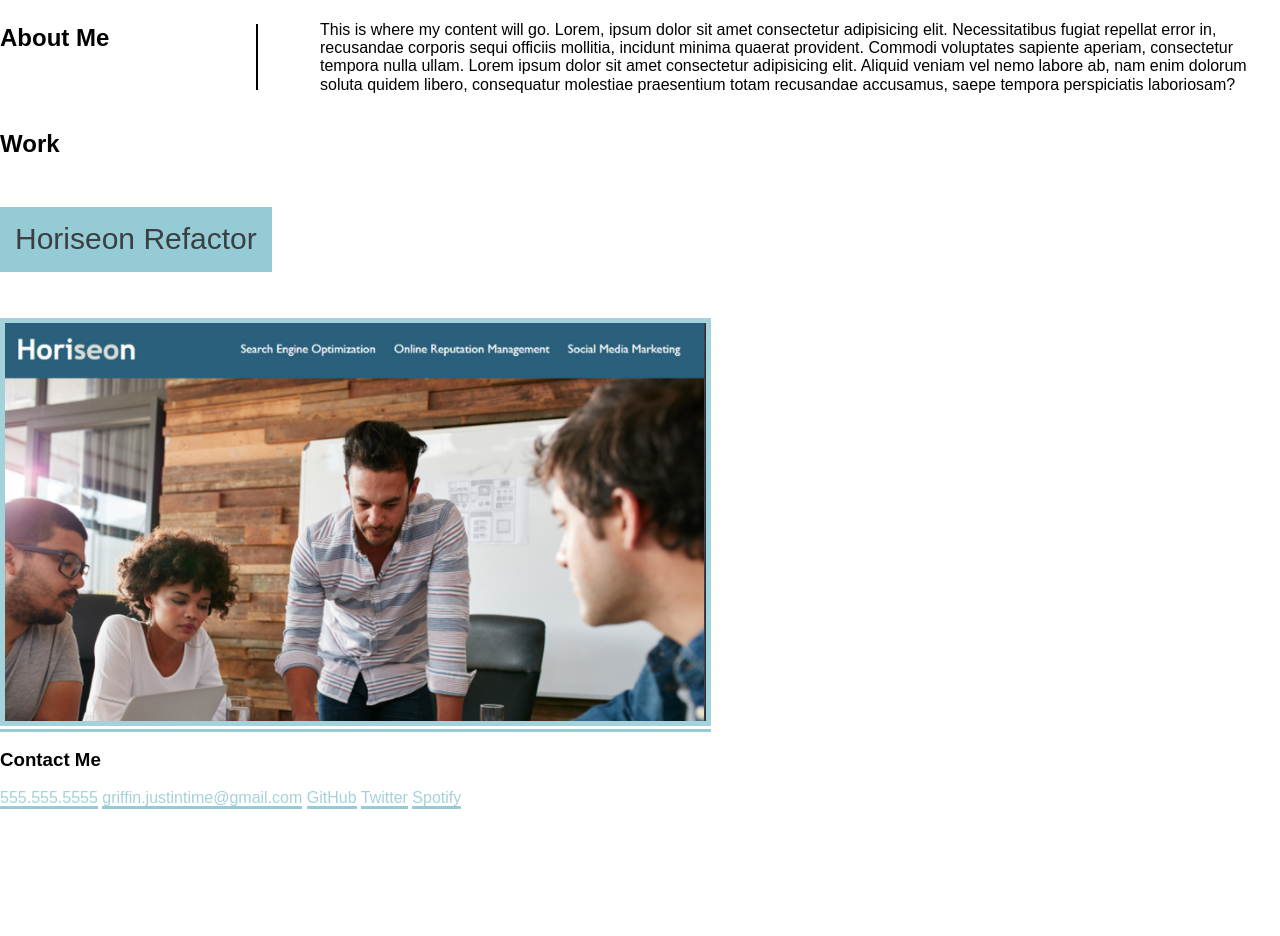
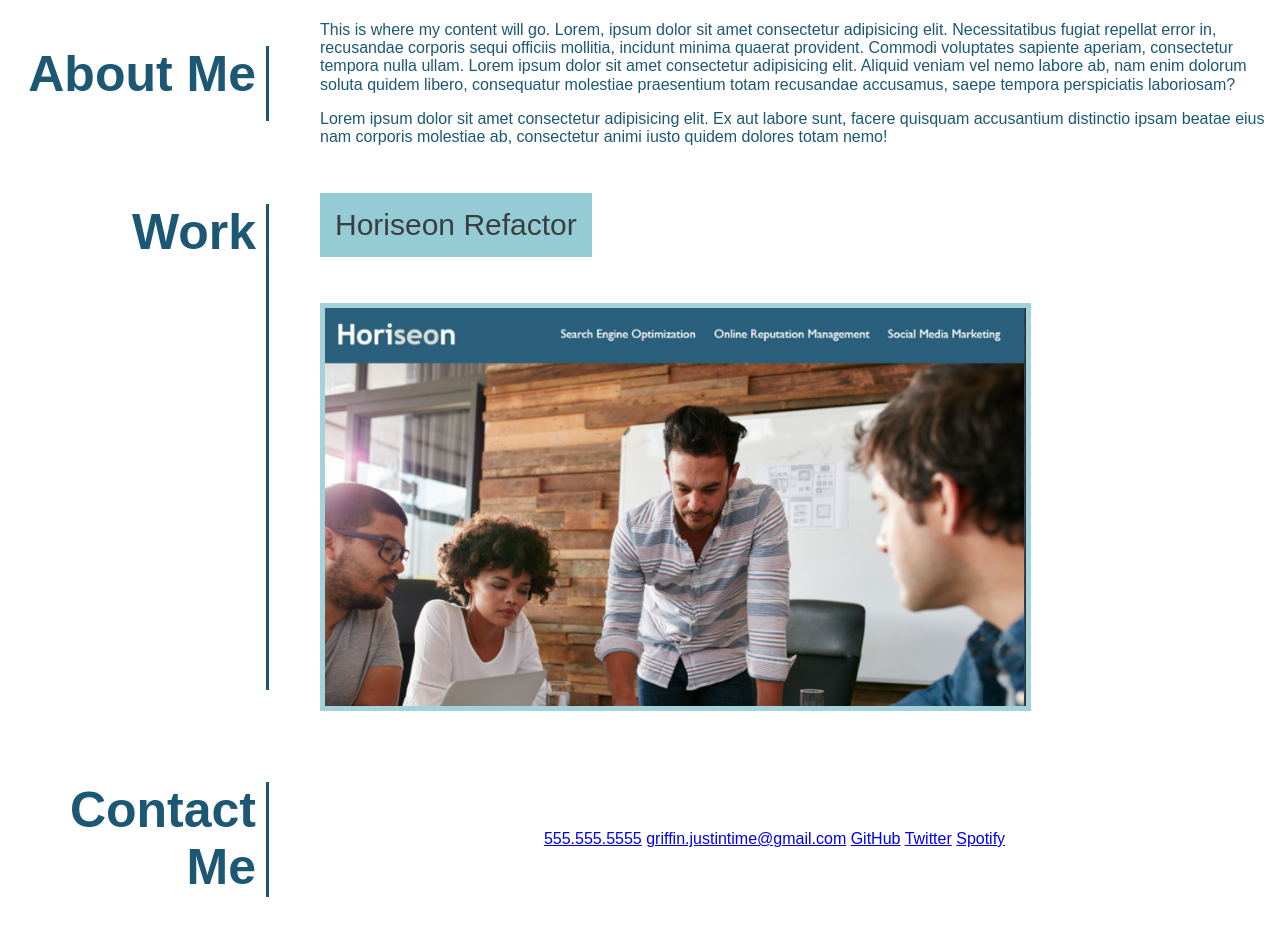
Before and after one commit to griffin-justintime/portfolio-from-scratch, a plain HTML site: page index.html in a window 1280 px wide. Shown: the part 280-1216 px from the top of the page. Before the commit the page ends 1089 px from the top, so only its background shows below. Drawn offline with Linux system fonts and the light colour scheme.

Commit message:
side sections colored/formatted

```diff
--- a/Assets/css/style.css
+++ b/Assets/css/style.css
@@ -1,12 +1,10 @@
 /* Universal Selectors */
-/* * {
-background-color: white
-
-} */
+* {
+  font-family: Arial, Helvetica, sans-serif;
+}
 
 /* Element Selectors */
 body {
-  font-family: Arial, Helvetica, sans-serif;
   margin: 0;
   display: flex;
   flex-direction: column;
@@ -50,7 +48,7 @@ img {
   border: 5px solid rgb(164, 210, 218);
 }
 
-a {
+header nav ul li a {
   color: rgb(164, 210, 218);
   text-decoration: none;
   border-bottom: 3px solid rgb(149, 203, 212);
@@ -68,7 +66,6 @@ a {
 
 /* Text Styles */
 
-
 /* Class Selectors */
 
 .flexbox {
@@ -81,16 +78,16 @@ a {
 
 .flexbox h2 {
   flex: 0 0 20%;
-  text-align: left;
-  border-right: 2px solid black;
+  text-align: right;
+  color: rgb(28, 88, 116);
+  border-right: 3px solid rgb(28, 88, 116);
+  font-size: 50px;
+  padding-right: 10px;
 }
 
 .flexbox div {
   flex: 0 0 75%;
-}
-
-.hover:hover {
-  opacity: 0.3;
+  color: rgb(28, 88, 116);
 }
 
 .block {
@@ -104,9 +101,22 @@ a {
 }
 
 .navbot {
-  display: inline;
-  text-align: center;
+  display: flex;
+  flex-direction: row;
+  flex-wrap: wrap;
+  justify-content: space-around;
+  align-items: stretch;
+  margin: auto;
+  color: rgb(28, 88, 116);
 }
+
 /* Id Selectors */
-
+#contact-me {
+  flex: 0 0 20%;
+  text-align: right;
+  color: rgb(28, 88, 116);
+  border-right: 3px solid rgb(28, 88, 116);
+  font-size: 50px;
+  padding-right: 10px;
+}
 /*  */
--- a/index.html
+++ b/index.html
@@ -29,6 +29,7 @@
         </ul>
       </nav>
     </header>
+    <!-- Banner Image -->
     <div class="hero"></div>
     <main>
 
@@ -46,28 +47,33 @@
             nulla ullam. Lorem ipsum dolor sit amet consectetur adipisicing elit.
             Aliquid veniam vel nemo labore ab, nam enim dolorum soluta quidem libero,
             consequatur molestiae praesentium totam recusandae accusamus, saepe tempora perspiciatis laboriosam?
+<p></p>
+            Lorem ipsum dolor sit amet consectetur adipisicing elit. Ex aut labore sunt,
+            facere quisquam accusantium distinctio ipsam beatae eius nam corporis molestiae ab,
+            consectetur animi iusto quidem dolores totam nemo!
+            </p>
           </p>
         </div>
       </section>
-      <section>
+      <section class="flexbox">
           <h2 id="work">
               Work
           </h2>
          <div class="container">
           <a href="https://griffin-justintime.github.io/Horiseon-Refactor/">
             <div><p class="block">Horiseon Refactor</p></div>
-            <p class="hover">
+            <p>
 
   <img src="./Assets/meeting.png" alt="Marketing Meeting">
   </a>
 </p>
          </div>
       </section>
-
-    <footer>
+    <!-- Footer -->
+    <footer class="flexbox">
       <h3 id="contact-me">Contact Me</h3>
-      <div>
-        <nav class="navbot">
+      <div class="navbot">
+        <nav >
           <a href="*">555.555.5555</a>
           <a href="*">griffin.justintime@gmail.com</a>
           <a href="*">GitHub</a>
```
